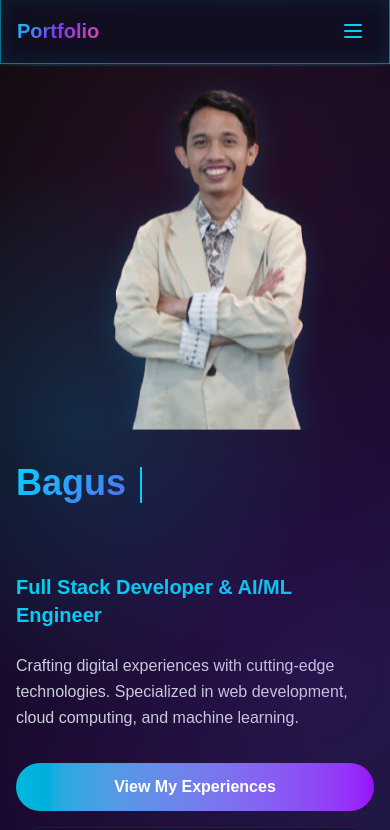
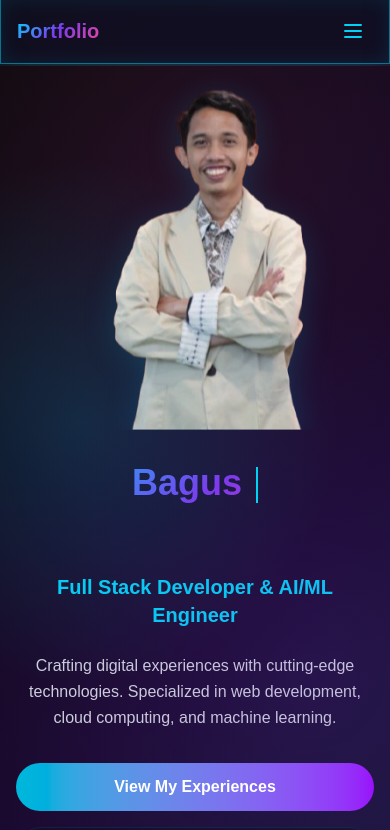
Before and after one commit to bagusangkasawan/portfolio, a Next.js app: page / in a window 390 px wide. Shown: the top 830 px of the page. Built offline with nearby package versions, Linux system fonts and the light colour scheme.

Commit message:
optimize page loading

```diff
--- a/src/app/experiences/page.tsx
+++ b/src/app/experiences/page.tsx
@@ -39,7 +39,9 @@ import {
   SiDocker,
   SiN8N,
   SiGooglecolab,
-  SiGooglegemini
+  SiGooglegemini,
+  SiLinux,
+  SiMlflow
 } from 'react-icons/si';
 import {
   FaJava,
@@ -62,6 +64,7 @@ const techIcons: { [key: string]: React.ElementType } = {
   'Spring Boot': SiSpringboot,
   'Next.js': SiNextdotjs,
   'Scikit-Learn': SiScikitlearn,
+  'MLflow': SiMlflow,
   'TensorFlow': SiTensorflow,
   'Neural Networks': SiKeras,
   'Generative AI': SiGooglegemini,
@@ -74,6 +77,7 @@ const techIcons: { [key: string]: React.ElementType } = {
   'PostgreSQL': SiPostgresql,
   'MongoDB': SiMongodb,
   'Oracle': SiOracle,
+  "Linux": SiLinux,
   'Git': SiGit,
   'Vite': SiVite,
   'Colab': SiGooglecolab,
@@ -143,7 +147,7 @@ export default function ExperiencePage() {
     {
       title: 'Machine Learning',
       icon: Brain,
-      skills: ['Scikit-Learn', 'TensorFlow', 'Neural Networks', 'Generative AI', 'Agentic AI'],
+      skills: ['Scikit-Learn', 'TensorFlow', 'Neural Networks', 'MLflow', 'Generative AI', 'Agentic AI'],
       color: 'from-purple-500/20 to-pink-500/20',
       borderColor: 'border-purple-500/30',
     },
@@ -164,7 +168,7 @@ export default function ExperiencePage() {
     {
       title: 'Tools & Technologies',
       icon: Wrench,
-      skills: ['Git', 'Vite', 'Colab', 'Docker', 'n8n'],
+      skills: ['Linux', 'Git', 'Vite', 'Colab', 'Docker', 'n8n'],
       color: 'from-yellow-500/20 to-orange-500/20',
       borderColor: 'border-yellow-500/30',
     },
--- a/src/app/layout.tsx
+++ b/src/app/layout.tsx
@@ -13,12 +13,12 @@ const geistSans = Geist({
 const geistMono = Geist_Mono({
   variable: "--font-geist-mono",
   subsets: ["latin"],
+  display: 'swap',
 });
 
 export const viewport: Viewport = {
   width: "device-width",
   initialScale: 1,
-  maximumScale: 1,
 };
 
 export const metadata: Metadata = {
--- a/src/app/page.tsx
+++ b/src/app/page.tsx
@@ -30,7 +30,7 @@ const itemVariants = {
 export default function Home() {
   return (
     <section className="min-h-screen flex items-center justify-center px-4 sm:px-6 lg:px-8 overflow-x-hidden pt-5 md:pt-0">
-      <div className="max-w-7xl w-full grid md:grid-cols-2 gap-4 md:gap-12 items-center">
+      <motion.div className="max-w-7xl w-full grid md:grid-cols-2 gap-4 md:gap-12 items-center">
         <motion.div
           className="order-2 md:order-1 will-change-opacity"
           variants={containerVariants}
@@ -38,7 +38,7 @@ export default function Home() {
           animate="visible"
         >
           <motion.h1
-            className="relative text-4xl sm:text-5xl lg:text-6xl font-bold mb-4 leading-snug sm:leading-tight lg:leading-tight"
+            className="relative text-4xl sm:text-5xl lg:text-6xl font-bold mb-4 leading-snug sm:leading-tight lg:leading-tight text-center md:text-left"
             variants={itemVariants}
           >
             <span className="opacity-0 pointer-events-none select-none block" aria-hidden="true">
@@ -50,13 +50,13 @@ export default function Home() {
             </motion.div>
           </motion.h1>
           <motion.h2
-            className="text-xl sm:text-2xl lg:text-3xl font-bold text-cyan-400 mb-6"
+            className="text-xl sm:text-2xl lg:text-3xl font-bold text-cyan-400 mb-6 text-center md:text-left"
             variants={itemVariants}
           >
             Full Stack Developer & AI/ML Engineer
           </motion.h2>
           <motion.p
-            className="text-base sm:text-lg text-gray-300 mb-8 leading-relaxed"
+            className="text-base sm:text-lg text-gray-300 mb-8 leading-relaxed text-center md:text-left"
             variants={itemVariants}
           >
             Crafting digital experiences with cutting-edge technologies. Specialized in web development, cloud computing, and machine learning.
@@ -132,7 +132,7 @@ export default function Home() {
         </motion.div>
 
         <HeroImage />
-      </div>
+      </motion.div>
     </section>
   );
 }
--- a/src/components/HeroImage.tsx
+++ b/src/components/HeroImage.tsx
@@ -18,7 +18,7 @@ export default function HeroImage() {
   return (
     <motion.div
       className="flex justify-center md:justify-end order-1 md:order-2"
-      initial={{ opacity: 0, scale: 0.8, rotateY: -20 }}
+      initial={{ scale: 0.8, rotateY: -20 }}
       animate={{ opacity: 1, scale: 1, rotateY: 0 }}
       transition={{
         duration: 0.6,
@@ -55,9 +55,10 @@ export default function HeroImage() {
             src="/my-photo.webp"
             alt="Bagus Angkasawan"
             fill
+            priority
+            fetchPriority="high"
             sizes="(max-width: 768px) 100vw, 400px"
             className="object-contain opacity-95"
-            priority
           />
         </motion.div>
       </motion.div>
```
